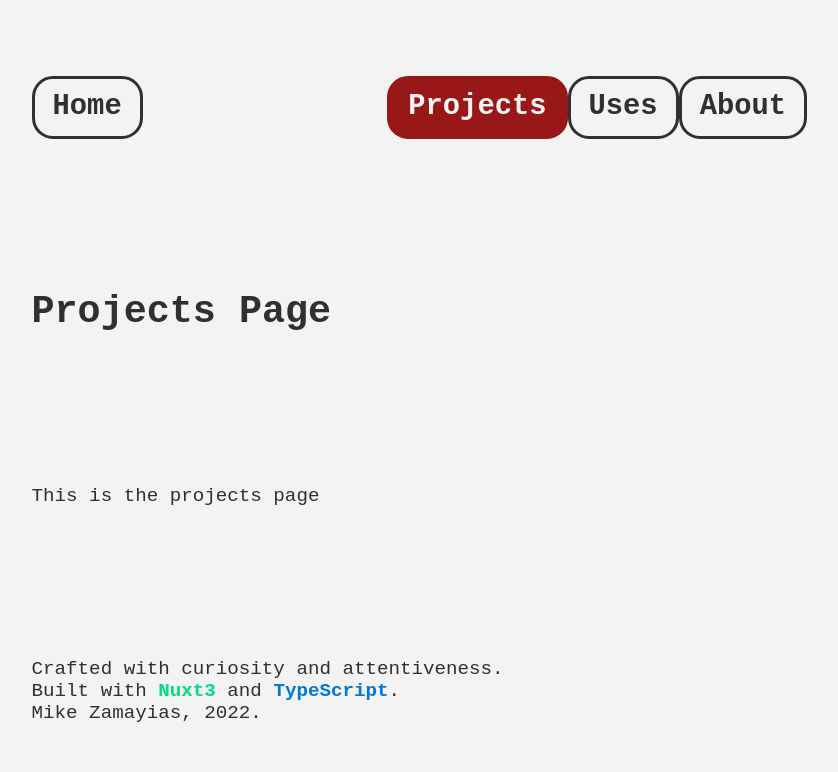
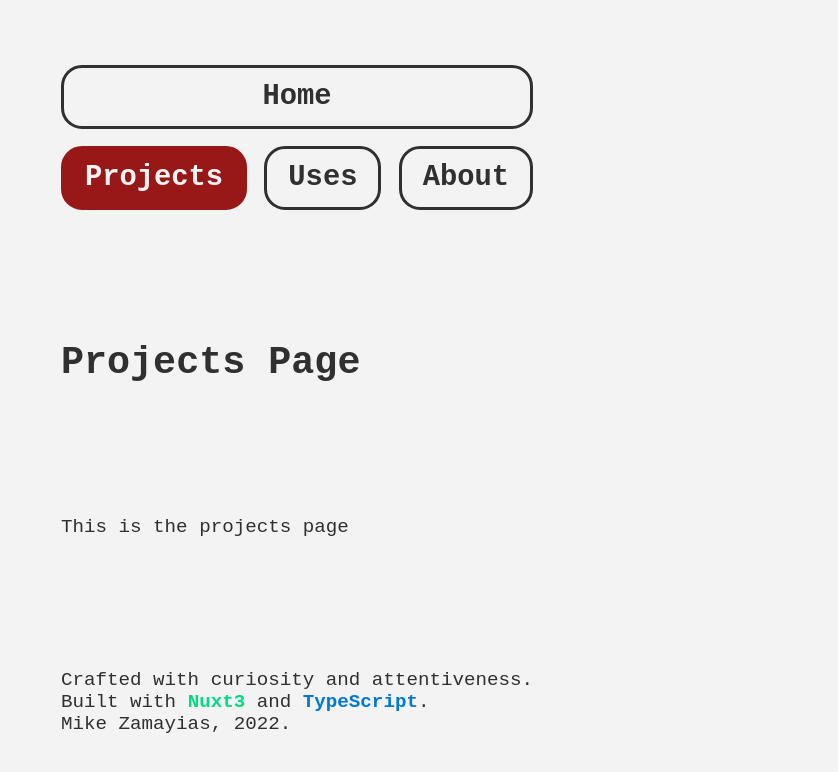
Before and after one commit to mzamayias/personal-website, a Nuxt app: page /projects in a window 1280 px wide. Shown: the top 772 px of the page, without its empty margins (343-1181 px from the left). Built offline with nearby package versions, Linux system fonts and the light colour scheme.

Commit message:
doesnt work goood but that’s enough for today

```diff
--- a/components/RouteButton.vue
+++ b/components/RouteButton.vue
@@ -4,7 +4,6 @@ defineProps<{ title: string, path: string }>()
 </script>
 
 <template>
-    <!-- <NuxtLink :to=path class="PrimaryButton TextButton"> -->
     <NuxtLink :to=path
         :class="path !== useRoute().fullPath ? 'PrimaryButton TextButton' : 'ActivePrimaryButton TextButton'">
         <p class="interest">
--- a/components/TheMenuBar.vue
+++ b/components/TheMenuBar.vue
@@ -3,11 +3,9 @@ import RouteButton from "./RouteButton.vue";
 </script>
 
 <template>
-    <div id="menu-bar">
-        <div id="left-side">
-            <RouteButton title="Home" path="/" />
-        </div>
-        <div id="right-side">
+    <div class="menu-bar">
+        <RouteButton title="Home" path="/" />
+        <div class="right-side">
             <RouteButton title="Projects" path="/projects" />
             <RouteButton title="Uses" path="/uses" />
             <RouteButton title="About" path="/about" />
@@ -16,24 +14,34 @@ import RouteButton from "./RouteButton.vue";
 </template>
 
 <style scoped>
-#menu-bar {
-    width: 100%;
+.menu-bar,
+.right-side,
+h1 {
+    margin: 0;
 }
 
-#left-side {
-    width: 66%;
+.menu-bar {
+    display: grid;
+    gap: 0.9em;
+    grid-template-rows: auto;
+    /* https://stackoverflow.com/a/55539473/13504709 */
+    grid-template-rows: auto 1fr;
 }
 
-#right-side {
-    width: 33%;
+.right-side {
+    display: grid;
+    gap: 0.9rem;
+    grid-template-columns: repeat(auto-fit, minmax(100px, auto));
+
 }
 
-#menu-bar,
-#left-side,
-#right-side {
-    display: inline-flex;
-    flex-direction: row;
-    align-items: center;
-    justify-content: space-between;
+@media screen and (max-width: 690px) {
+    .right-side {
+        grid-template-columns: repeat(2, minmax(100px, auto));
+    }
+
+    .menu-bar {
+        gap: 0.6em;
+    }
 }
 </style>
--- a/components/index/TheInterestingStuff.vue
+++ b/components/index/TheInterestingStuff.vue
@@ -39,6 +39,7 @@ h1 {
     .the-interesting-stuff-buttons {
         grid-template-columns: repeat(2, minmax(100px, auto));
     }
+
     .the-interesting-stuff {
         gap: 0.6em;
     }
```
Lines whose indentation alone changed are shown as unchanged.
